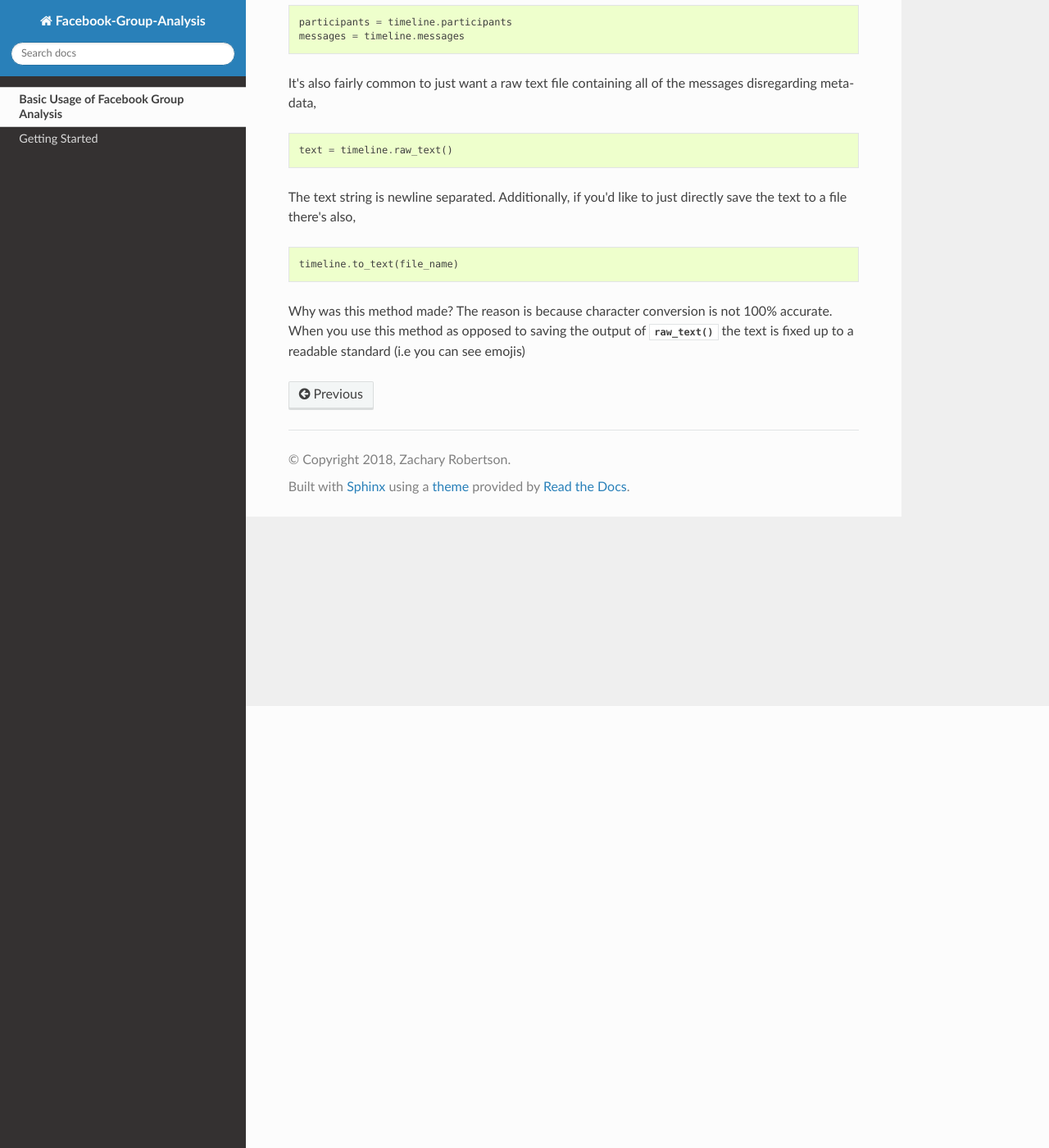
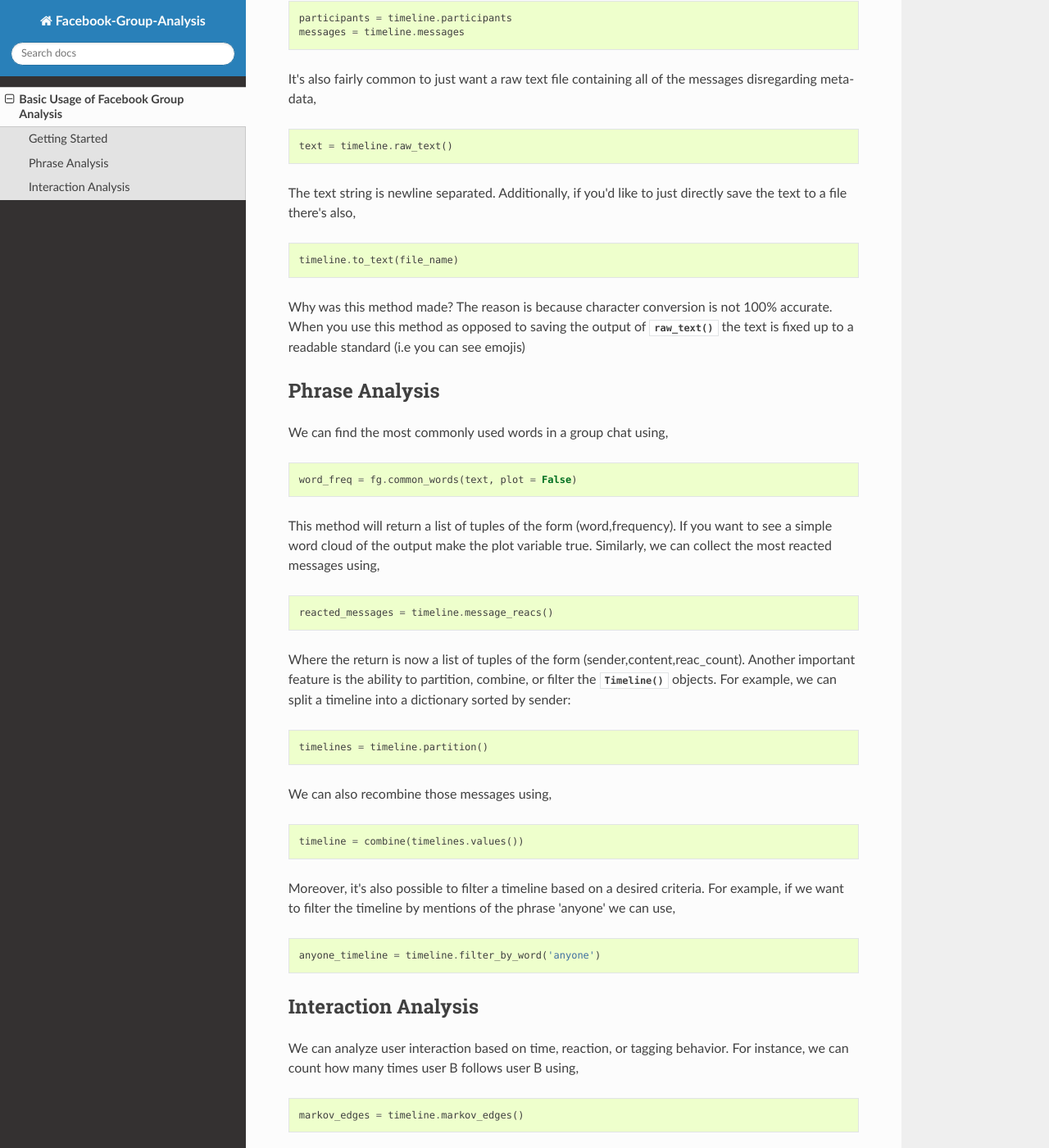
Before and after one commit to zrobertson466920/Facebook-Group-Analysis, a Sphinx documentation site: the page built from docs/basic_usage.rst, in a window 1280 px wide and 1400 px high, scrolled down 539 px. Shown: the whole window at 82% size. Built offline with Sphinx 7.4.7 and the Read the Docs theme 2.0.0, drawn with Linux system fonts in a browser that asks for light colours; some of the changed text lies outside the part shown.

Commit message:
Writing documentation

```diff
--- a/activity_plot_example.py
+++ b/activity_plot_example.py
@@ -5,9 +5,7 @@ from fgroupanalysis import Timeline
 def main():
 
     # Open and Read File
-    file = open('message.json','r')
-    raw = file.read()
-    timeline = Timeline(raw)
+    timeline = Timeline(raw = 'message.json')
 
     # Splits the Messages By Sender
     timelines = timeline.partition()
--- a/docs/basic_usage.rst
+++ b/docs/basic_usage.rst
@@ -8,7 +8,7 @@ library can greatly expedite the process.
 
 
 Getting Started
-===============
+---------------
 
 So we have the JSON, let's go ahead and start processing it.
 
@@ -40,4 +40,64 @@ also,
     timeline.to_text(file_name)
 
 Why was this method made? The reason is because character conversion is not 100% accurate. When you use this method as
-opposed to saving the output of :py:meth:`~fgroupanalysis.raw_text` the text is fixed up to a readable standard (i.e you can see emojis)
+opposed to saving the output of :py:meth:`~fgroupanalysis.Timeline.raw_text` the text is fixed up to a readable standard (i.e you can see emojis)
+
+
+Phrase Analysis
+---------------
+
+We can find the most commonly used words in a group chat using,
+
+.. code:: python
+
+    word_freq = fg.common_words(text, plot = False)
+
+This method will return a list of tuples of the form (word,frequency). If you want to see a simple word cloud of
+the output make the plot variable true. Similarly, we can collect the most reacted messages using,
+
+.. code:: python
+
+    reacted_messages = timeline.message_reacs()
+
+Where the return is now a list of tuples of the form (sender,content,reac_count). Another important feature is the ability to partition, combine, or filter
+the :py:meth:`~fgroupanalysis.Timeline` objects. For example, we can split a timeline into a dictionary sorted by sender:
+
+.. code:: python
+
+    timelines = timeline.partition()
+
+We can also recombine those messages using,
+
+.. code:: python
+
+    timeline = combine(timelines.values())
+
+Moreover, it's also possible to filter a timeline based on a desired criteria. For example, if we want to filter the timeline by mentions of the
+phrase 'anyone' we can use,
+
+.. code:: python
+
+    anyone_timeline = timeline.filter_by_word('anyone')
+
+Interaction Analysis
+--------------------
+
+We can analyze user interaction based on time, reaction, or tagging behavior. For instance, we can count how many times user B follows user B using,
+
+.. code:: python
+
+    markov_edges = timeline.markov_edges()
+
+Where we're returning a list of tuples of the form ((user A, user B), num). We can perform a similar analysis of tagging behavior with,
+
+.. code:: python
+
+    tag_matrix = timeline.tag_matrix()
+
+Finally, we can calculate a similar list for reaction counts using,
+
+.. code:: python
+
+    reac_matrix = timeline.reac_matrix()
+
+Where the tuples are now of the form ((sender,reaction,receiver), count)
```
Also changed, not shown: fgroupanalysis.py (+13 -5 lines).
